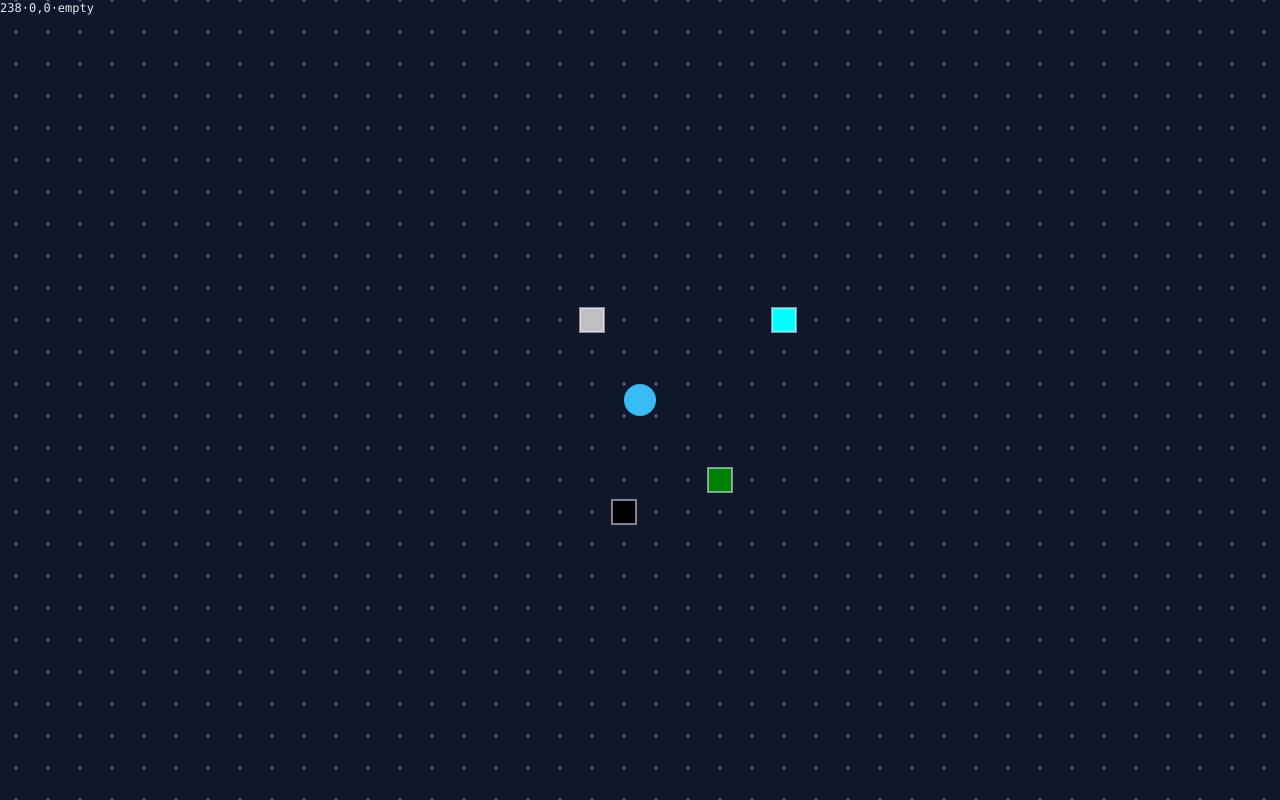
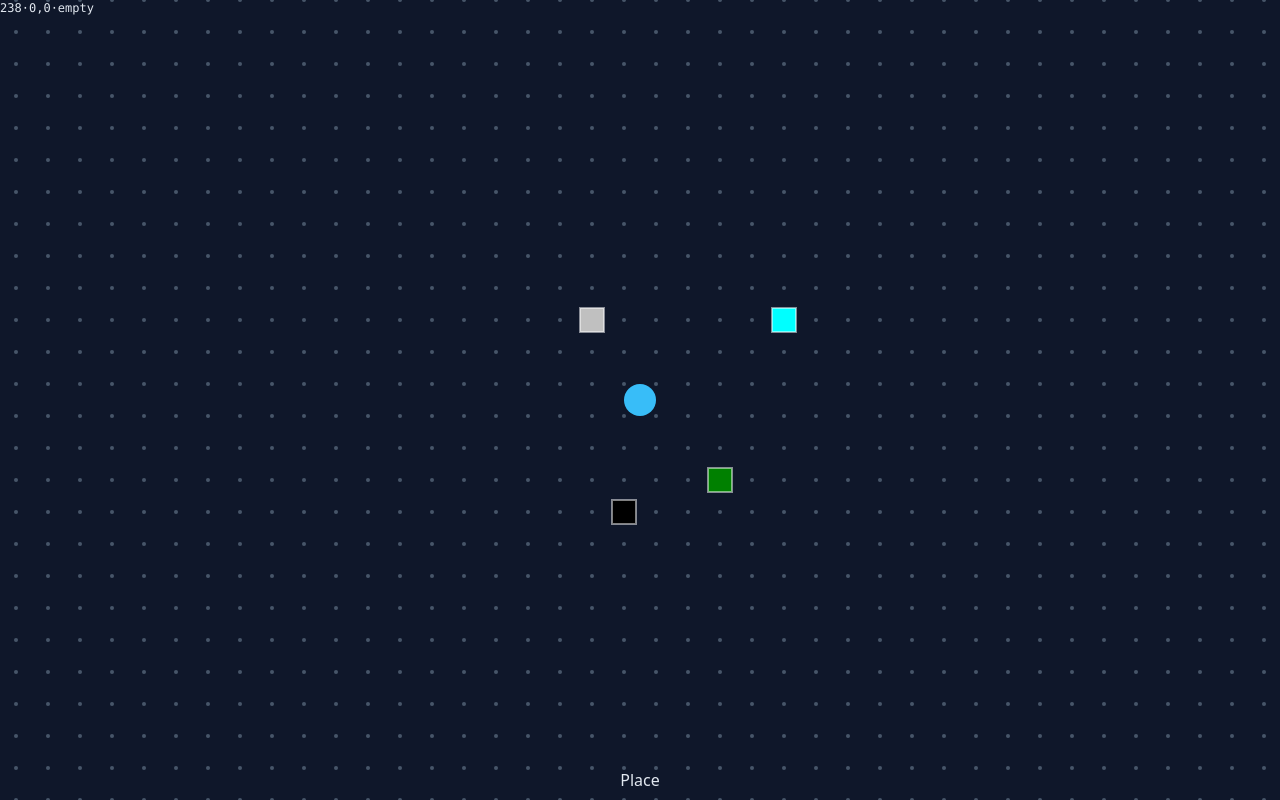
Before and after one commit to tylerschloesser/sim-v31, a React (Vite) app: page / in a window 1280 px wide. Built offline with nearby package versions, Linux system fonts and the light colour scheme.

Commit message:
add placeholder place button

```diff
--- a/src/App.tsx
+++ b/src/App.tsx
@@ -10,6 +10,7 @@ import { usePointerInput } from './hooks/usePointerInput'
 import { useTicker } from './hooks/useTicker'
 import { type AppState } from './types/state'
 import { MineButton } from '@/components/MineButton'
+import { PlaceButton } from '@/components/PlaceButton'
 
 export function App() {
   const initialState = useInitialState()
@@ -71,6 +72,10 @@ export function App() {
               state={state}
               updateState={updateState}
             />
+            <PlaceButton
+              state={state}
+              updateState={updateState}
+            />
           </div>
         </div>
       </div>
--- /dev/null
+++ b/src/components/PlaceButton.tsx
@@ -0,0 +1,15 @@
+import type { Updater } from 'use-immer'
+import type { AppState } from '@/types/state'
+
+export interface PlaceButtonProps {
+  state: AppState
+  updateState: Updater<AppState>
+}
+export function PlaceButton({
+  state,
+  updateState,
+}: PlaceButtonProps) {
+  void state
+  void updateState
+  return <button>Place</button>
+}
```
